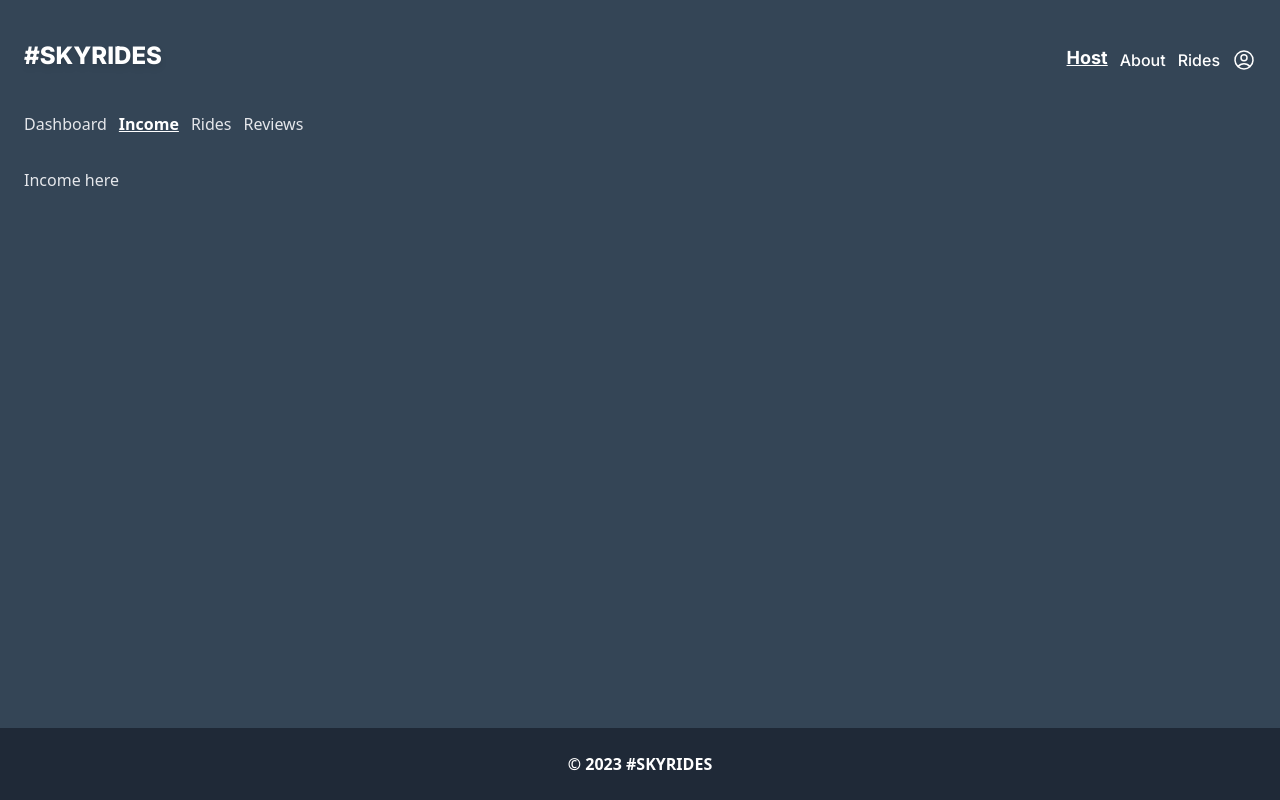
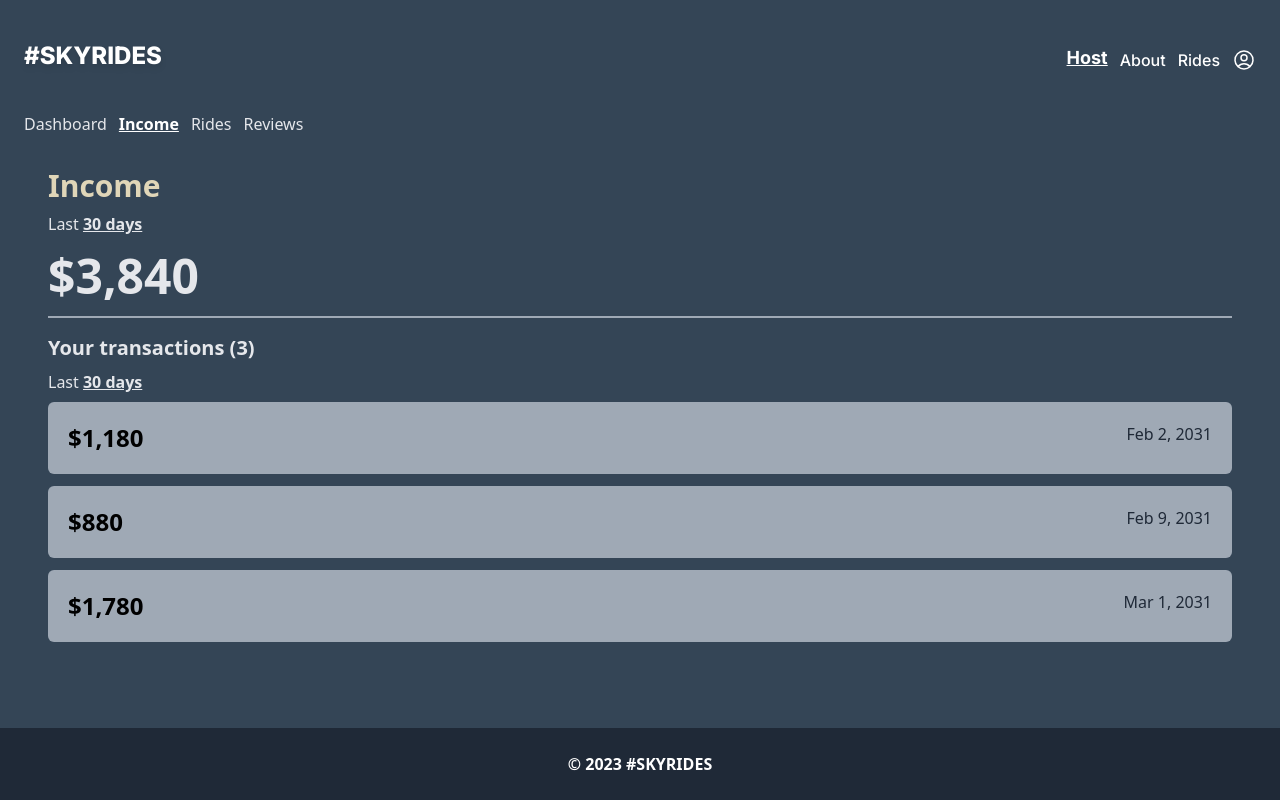
Before and after one commit to priegelsdev/sky-rides, a React (Vite) app: page /host/income in a window 1280 px wide. Built offline with nearby package versions, Linux system fonts and the light colour scheme; sample sign-in values are in the browser's storage; what miragejs would draw is missing.

Commit message:
fill income page with content and styling

```diff
--- a/src/pages/Host/Income.tsx
+++ b/src/pages/Host/Income.tsx
@@ -1,7 +1,42 @@
 export default function Income() {
+  const transactionData = [
+    { amount: 1180, date: 'Feb 2, 2031', id: 1 },
+    { amount: 880, date: 'Feb 9, 2031', id: 2 },
+    { amount: 1780, date: 'Mar 1, 2031', id: 3 },
+  ];
+
+  const txAmount = transactionData
+    .map((tx) => tx.amount)
+    .reduce((acc, val) => acc + val, 0);
+
+  const txElements = transactionData.map((tx) => (
+    <div className="flex justify-between bg-secondary text-black rounded-md p-5 mb-3">
+      <h2 className="text-2xl font-bold">${tx.amount.toLocaleString()}</h2>
+      <p className="text-gray-800">{tx.date}</p>
+    </div>
+  ));
+
   return (
-    <div>
-      <h1>Income here</h1>
+    <div className="px-6">
+      <div>
+        <h1 className="font-bold text-accent text-3xl mt-8 mb-2">Income</h1>
+        <h4>
+          Last <span className="font-bold underline">30 days</span>
+        </h4>
+        <h2 className="font-bold text-5xl mt-4">
+          ${txAmount.toLocaleString()}
+        </h2>
+      </div>
+      <div className="h-0.5 bg-secondary mt-4"></div>
+      <div className="mt-4">
+        <h1 className="text-xl font-bold mb-2">
+          Your transactions ({transactionData.length})
+        </h1>
+        <h4 className="mb-2">
+          Last <span className="font-bold underline">30 days</span>
+        </h4>
+        {txElements}
+      </div>
     </div>
   );
 }
```
